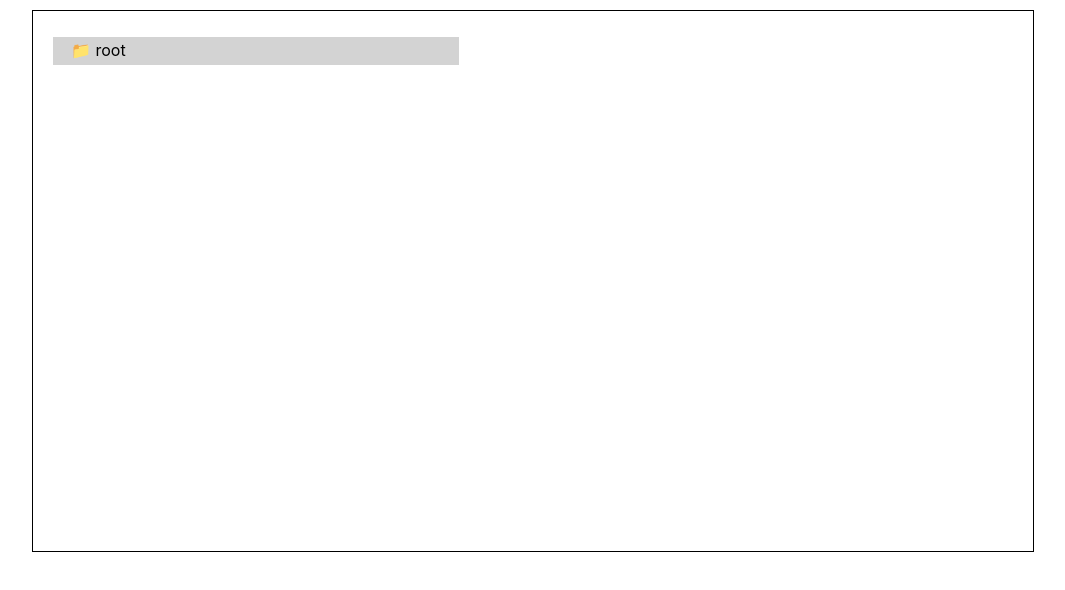
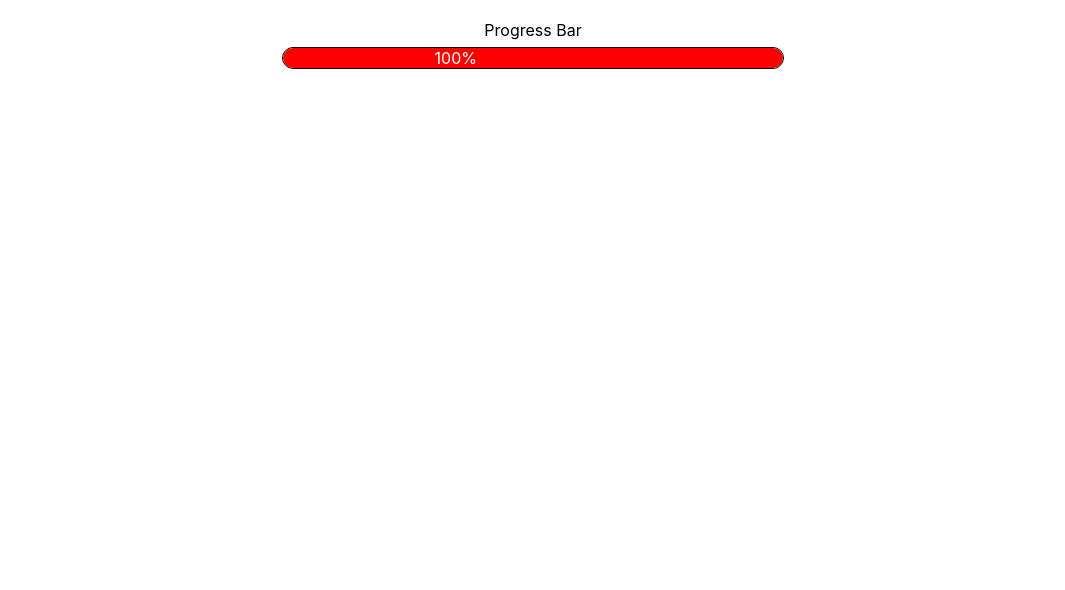
Before and after one commit to sanu-basak/react-practice, a React (Create React App) app: page / in a window 1280 px wide. Shown: the top 590 px of the page, without its empty margins (107-1172 px from the left). Built offline with nearby package versions, Linux system fonts and the light colour scheme.

Commit message:
Implement progress bar

```diff
--- a/src/App.css
+++ b/src/App.css
@@ -64,3 +64,35 @@ table {
   flex-direction: column;
   background-color: lightcyan;
 }
+
+.progress-main-container {
+  display: flex;
+  flex-direction: column;
+  align-items: center;
+  gap: 7px;
+  margin-top: 20px;
+}
+
+.progress {
+  display: flex;
+  flex-direction: column;
+  height: 20px;
+  width: 500px;
+  background-color: lightgreen;
+  border: 1px solid black;
+  border-radius: 15px;
+  overflow: hidden;
+}
+
+.progress div {
+  height: 100%;
+  background-color: red;
+
+}
+
+.progress span {
+  position: absolute;
+  width: 27%;
+  display: flex;
+  justify-content: center;
+}
--- a/src/App.js
+++ b/src/App.js
@@ -1,23 +1,30 @@
 
 import './App.css';
-import FileExplorer from './components/FileExplorer';
-import { fileExplorerData } from "./utils/fileExplorerData"
-import { useState } from "react"
-
-
+// import FileExplorer from './components/FileExplorer';
+// import { fileExplorerData } from "./utils/fileExplorerData"
+import { useEffect, useState } from "react"
+import ProgressBar from './components/ProgressBar';
 // import ProductPagination from './components/ProductPagination';
 
 function App() {
-  const [explorer,setExplorer] = useState(fileExplorerData)
-    console.log(explorer)
-   return (
-    <>
-      {/* <ProductPagination/> */}
-      <div className='main-table'>
-        <FileExplorer explorer={explorer}/>
-      </div>
+    // const [explorer,setExplorer] = useState(fileExplorerData)
+    const [value,setValue] = useState(0)
+    useEffect(()=> {
+      setInterval(() => {
+        setValue((val) => val+1)
+      },100)
+    },[])
+    return (
+      <>
+        {/* <ProductPagination/> */}
+        {/* <div className='main-table'>
+          <FileExplorer explorer={explorer}/>
 
-    </>
+        </div> */}
+
+        <ProgressBar getValue={value}/>
+
+      </>
    )
 }
 
--- /dev/null
+++ b/src/components/ProgressBar.jsx
@@ -0,0 +1,21 @@
+import { useEffect, useState } from "react"
+
+const ProgressBar = ({getValue = 0}) => {
+    const [percent,setPercent] = useState(getValue)
+
+    useEffect(() => {
+        setPercent(Math.min(100,Math.max(getValue,0)))
+    },[getValue])
+    return (
+        <div className="progress-main-container">
+            <span>Progress Bar</span>
+            <div className="progress">
+                <span style={{color:percent > 49 ? "white" : "black"}}>{percent.toFixed()}%</span>
+                <div style={{width:`${percent}%`}}></div>
+            </div>
+        </div>
+
+    )
+}
+
+export default ProgressBar
```
